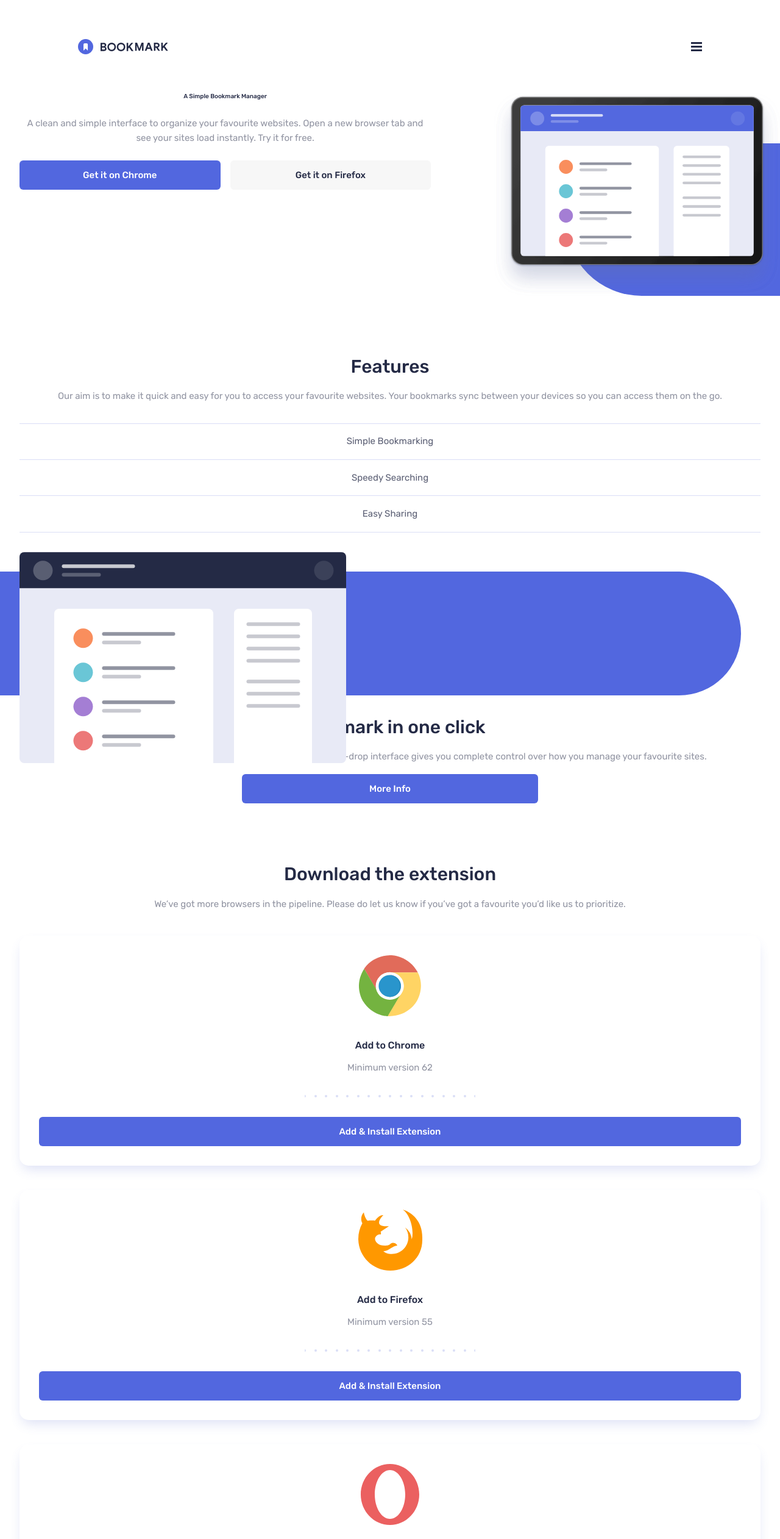
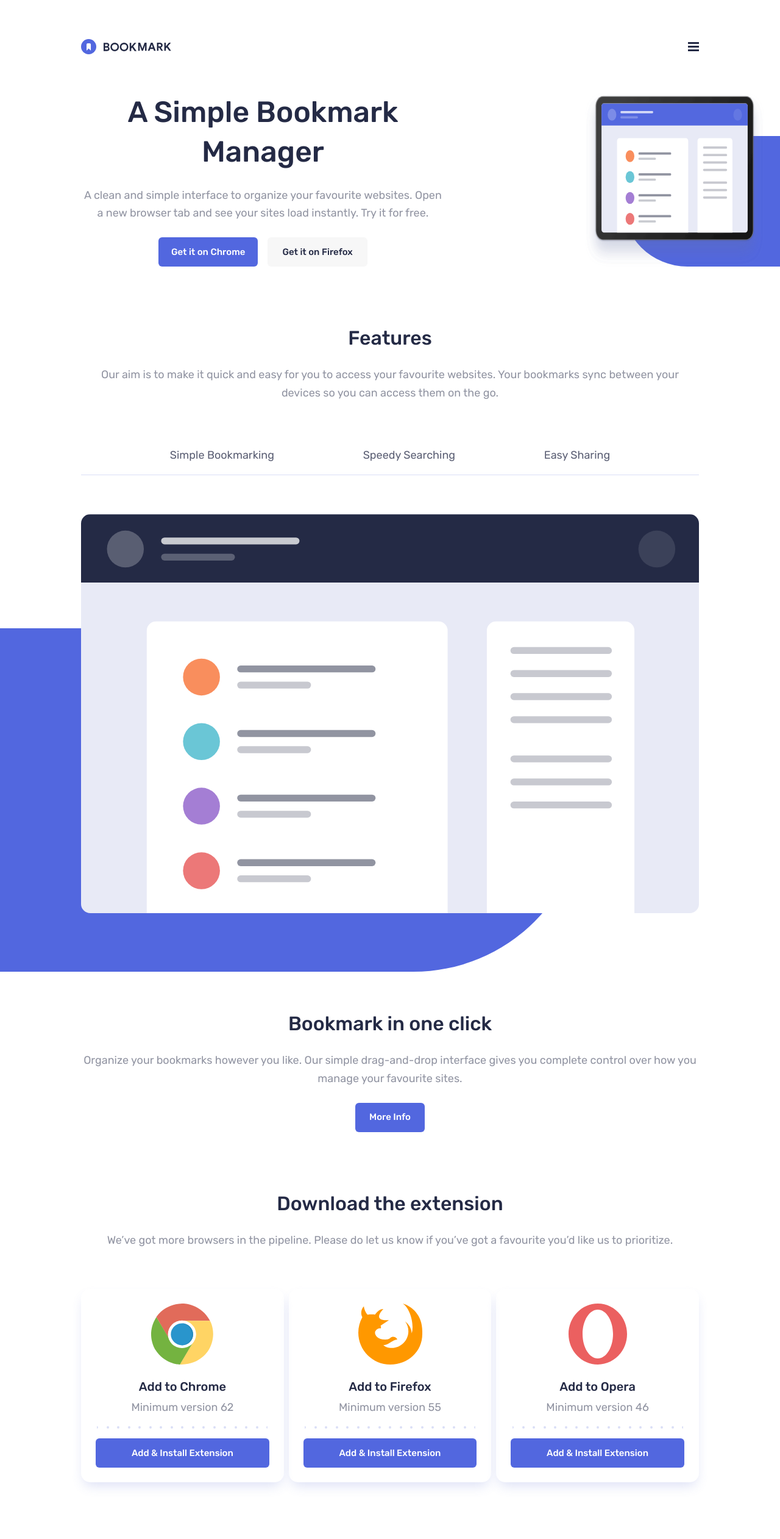
Before and after one commit to baby4dm/bookmark-landing-page, a website built with Vite: page index.html in a window 1280 px wide. Shown: the top 2523 px of the page at 61% size. Built offline with nearby package versions, Linux system fonts and the light colour scheme.

Commit message:
completed tablet layout

```diff
--- a/index.html
+++ b/index.html
@@ -19,7 +19,7 @@
     <title>Frontend Mentor | Bookmark landing page</title>
   </head>
   <body class="font-sans">
-    <header class="py-16 px-[8.5%] md:px-[10%]">
+    <header class="py-16 px-[8.5%] md:px-[10.4%]">
       <div class="h-6 flex justify-between items-center">
         <img class="h-100%" src="./images/logo-bookmark.svg" alt="Bookmark" />
         <button class="h-100%" aria-label="Open menu">
@@ -37,18 +37,18 @@
             <img
               src="/images/illustration-hero.svg"
               alt="Feature"
-              class="relative z-10 w-full h-auto"
+              class="relative z-10 w-full h-auto px-[3.5%] md:px-[7.4%]"
             />
           </div>
 
-          <div class="flex flex-col gap-6 px-8 text-center">
-            <h1 class="md:text-p1">A Simple Bookmark Manager</h1>
+          <div class="flex flex-col gap-6 px-[8.5%] md:px-[10.4%] text-center items-center">
+            <h1>A Simple Bookmark Manager</h1>
             <p>
               A clean and simple interface to organize your favourite websites.
               Open a new browser tab and see your sites load instantly. Try it
               for free.
             </p>
-            <div class="flex items-center justify-center gap-4">
+            <div class="flex items-center justify-center gap-4 w-full max-w-[343px]">
               <button class="btn-primary bg-blue-600">Get it on Chrome</button>
               <button class="btn-primary bg-grey-50 text-blue-950">
                 Get it on Firefox
@@ -59,8 +59,12 @@
       </section>
       <section>
         <div class="flex flex-col gap-8 justify-center">
-          <div class="flex flex-col gap-8 justify-center px-8">
-            <div class="flex flex-col gap-4 justify-center text-center">
+          <div
+            class="flex flex-col gap-8 justify-center px-[8.5%] md:px-[10.4%] md:gap-18"
+          >
+            <div
+              class="flex flex-col gap-4 justify-center text-center md:gap-6"
+            >
               <h2>Features</h2>
               <p>
                 Our aim is to make it quick and easy for you to access your
@@ -68,10 +72,14 @@
                 you can access them on the go.
               </p>
             </div>
-            <div>
-              <ul class="flex flex-col justify-center text-center h-[179px]">
+            <div
+              class="md:border-b md:border-solid md:border-[var(--color-list-border)]"
+            >
+              <ul
+                class="flex flex-col justify-center text-center h-[179px] md:flex-row md:justify-evenly md:h-[46px]"
+              >
                 <li
-                  class="features-element border-t border-solid border-[var(--color-list-border)]"
+                  class="features-element border-t border-solid border-[var(--color-list-border)] md:border-none"
                 >
                   Simple Bookmarking
                 </li>
@@ -80,40 +88,47 @@
               </ul>
             </div>
           </div>
-          <div class="relative flex flex-col pt-8 gap-8">
-            <div class="bg-blue-600 h-[203px] mr-16 rounded-r-[316.5px]"></div>
-            <div class="h-[201px] w-full px-8 absolute top-0">
+          <div class="relative flex flex-col pt-8 gap-8 md:gap-16">
+            <div class="relative flex justify-center pb-10 md:pb-16 lg:pb-24">
+              <div
+                class="absolute left-0 bottom-0 w-3/4 h-3/4 bg-blue-600 rounded-r-[316.5px] z-0"
+              ></div>
               <img
                 src="./images/illustration-features-tab-1.svg"
                 alt="Feature"
-                img
+                class="relative z-10 w-full h-auto px-[8.5%] md:px-[10.4%]"
               />
             </div>
-            <div class="flex flex-col gap-4 px-8 text-center items-center">
+
+            <div
+              class="flex flex-col gap-4 px-[8.5%] md:px-[10.4%] text-center items-center md:gap-6"
+            >
               <h2>Bookmark in one click</h2>
               <p>
                 Organize your bookmarks however you like. Our simple
                 drag-and-drop interface gives you complete control over how you
                 manage your favourite sites.
               </p>
-              <button class="btn-primary bg-blue-600 w-[40%]">More Info</button>
+              <button class="btn-primary bg-blue-600 w-full max-w-[114px]">More Info</button>
             </div>
           </div>
         </div>
       </section>
       <section>
-        <div class="px-8 flex flex-col gap-10">
-          <div class="flex flex-col gap-4 items-center text-center">
+        <div class="px-[8.5%] md:px-[10.4%] flex flex-col gap-10 md:gap-16">
+          <div class="flex flex-col gap-4 items-center text-center md:gap-6">
             <h2>Download the extension</h2>
             <p>
               We’ve got more browsers in the pipeline. Please do let us know if
               you’ve got a favourite you’d like us to prioritize.
             </p>
           </div>
-          <div class="flex flex-col items-center text-center gap-10">
+          <div
+            class="flex flex-col items-center text-center gap-10 md:flex-row md:gap-2"
+          >
             <div class="install-card">
               <img src="./images/logo-chrome.svg" alt="Chrome" />
-              <div class="flex flex-col gap-2">
+              <div class="flex flex-col gap-2 md:gap-0">
                 <h3>Add to Chrome</h3>
                 <p>Minimum version 62</p>
               </div>
@@ -124,7 +139,7 @@
             </div>
             <div class="install-card">
               <img src="./images/logo-firefox.svg" alt="Firefox" />
-              <div class="flex flex-col gap-2">
+              <div class="flex flex-col gap-2 md:gap-0">
                 <h3>Add to Firefox</h3>
                 <p>Minimum version 55</p>
               </div>
@@ -135,7 +150,7 @@
             </div>
             <div class="install-card">
               <img src="./images/logo-opera.svg" alt="Opera" />
-              <div class="flex flex-col gap-2">
+              <div class="flex flex-col gap-2 md:gap-0">
                 <h3>Add to Opera</h3>
                 <p>Minimum version 46</p>
               </div>
@@ -148,7 +163,9 @@
         </div>
       </section>
       <section>
-        <div class="flex flex-col gap-14 px-8 items-center text-center">
+        <div
+          class="flex flex-col gap-14 px-[8.5%] md:px-[10.4%] items-center text-center"
+        >
           <div class="flex flex-col gap-4">
             <h2>Frequently Asked Questions</h2>
             <p>
@@ -234,30 +251,36 @@
               </p>
             </details>
           </div>
-          <button class="btn-primary bg-blue-600 w-[40%]">More Info</button>
+          <button class="btn-primary bg-blue-600 w-[40%] max-w-[114px]">More Info</button>
         </div>
       </section>
       <section class="bg-blue-600">
-        <div class="py-12 px-8 flex flex-col gap-8 items-center text-center">
-          <div>
+        <div
+          class="py-12 px-[8.5%] md:px-0 flex flex-col gap-8 items-center text-center md:py-14 md:w-full md:max-w-[442px] md:mx-auto"
+        >
+          <div class="md:flex md:flex-col md:gap-6 w-full">
             <h4>35,000+ ALREADY JOINED</h4>
             <h2 class="text-white">Stay up-to-date with what we’re doing</h2>
           </div>
 
-          <form class="flex flex-col gap-4 w-full">
+          <form class="flex flex-col gap-4 w-full md:flex-row">
             <input
-              class="bg-white w-full h-12 p-4 rounded-[5px]"
+              class="bg-white w-full h-12 p-4 rounded-[5px] md:flex-300"
               type="email"
               placeholder="Enter your email address"
             />
-            <button class="btn-primary bg-red-400">Contact Us</button>
+            <button class="btn-primary bg-red-400 md:flex-126">
+              Contact Us
+            </button>
           </form>
         </div>
       </section>
     </main>
 
     <footer class="bg-blue-950">
-      <div class="flex flex-col gap-12 items-center py-8">
+      <div
+        class="flex flex-col gap-12 items-center py-8 md:flex-row md:gap-0 md:justify-between px-[8.5%] md:px-[10.4%]"
+      >
         <svg width="148" height="25" xmlns="http://www.w3.org/2000/svg">
           <g fill="none" fill-rule="evenodd">
             <path
@@ -275,13 +298,13 @@
           </g>
         </svg>
         <nav>
-          <ul class="flex flex-col gap-6 text-center">
+          <ul class="flex flex-col gap-6 text-center md:flex-row">
             <li class="text-white">FEATURES</li>
             <li class="text-white">PRICING</li>
             <li class="text-white">CONTACT</li>
           </ul>
         </nav>
-        <div class="flex gap-10">
+        <div class="flex gap-10 md:gap-6">
           <svg xmlns="http://www.w3.org/2000/svg" width="24" height="24">
             <path
               fill="#FFF"
--- a/src/style.css
+++ b/src/style.css
@@ -13,12 +13,10 @@
   --font-sans: Rubik, sans-serif;
 
   --text-p1-mobile: 30px;
-  --text-p2-mobile-med: 15px;
-  --text-p2-mobile-reg: 15px;
-  --text-p2-mobile-light: 15px;
+  --text-p2-mobile: 15px;
   --text-p3-mobile: 12px;
   --text-p4-mobile: 10px;
-  --text-p1: 10px;
+  --text-p1: 48px;
   --text-p2: 32px;
   --text-p3: 20px;
   --text-p4: 18px;
@@ -48,7 +46,7 @@
     line-height: 135%;
   }
   h3 {
-    font-size: var(--font-size-install-card);
+    font-size: var(--text-install-card);
     line-height: 200%;
     font-weight: var(--font-weight-medium);
     color: var(--color-blue-950);
@@ -61,8 +59,8 @@
   }
   p,
   li {
-    font-size: var(--text-p2-mobile-reg);
-    font-weight: var(--font-weight-normal);
+    font-size: var(--text-p2-mobile);
+    font-weight: 400;
     line-height: 165%;
 
     color: var(--color-blue-950-50);
@@ -76,18 +74,37 @@
   details summary::marker {
     display: none;
   }
+
+  @media (min-width: 768px) {
+    h1 {
+      font-size: var(--text-p1);
+    }
+    h2 {
+      font-size: var(--text-p2);
+    }
+    h3 {
+      font-size: var(--text-p3);
+    }
+    h4 {
+      font-size: var(--text-p4);
+    }
+    p,
+    li {
+      font-size: var(--text-p4);
+    }
+  }
 }
 @layer components {
   .btn-primary {
-    @apply w-full h-12 flex items-center justify-center py-3.5 px-2.5 font-medium text-p2-mobile-med text-white rounded-md;
+    @apply w-full h-12 flex items-center justify-center py-3.5 px-2.5 font-medium text-p2-mobile text-white rounded-md;
   }
 
   .features-element {
-    @apply border-b border-list-border h-full flex items-center justify-center text-blue-950-75;
+    @apply border-b border-list-border h-full flex items-center justify-center text-blue-950-75 md:border-none md:items-start;
   }
 
   .install-card {
-    @apply flex flex-col items-center w-full gap-8 p-8 rounded-[15px] shadow-xl;
+    @apply flex flex-col items-center w-full gap-8 p-8 rounded-[15px] shadow-xl md:p-6 md:gap-4;
     box-shadow: 0px 10px 20px -5px var(--color-list-border);
   }
 
@@ -95,6 +112,6 @@
     @apply border-t border-solid border-[var(--color-list-border)];
   }
   .details-container summary {
-    @apply flex items-center justify-between gap-4 py-4 cursor-pointer list-none text-blue-950 text-p2-mobile-light;
+    @apply flex items-center justify-between gap-4 py-4 cursor-pointer list-none text-blue-950 text-p2-mobile md:text-p4;
   }
 }
```
